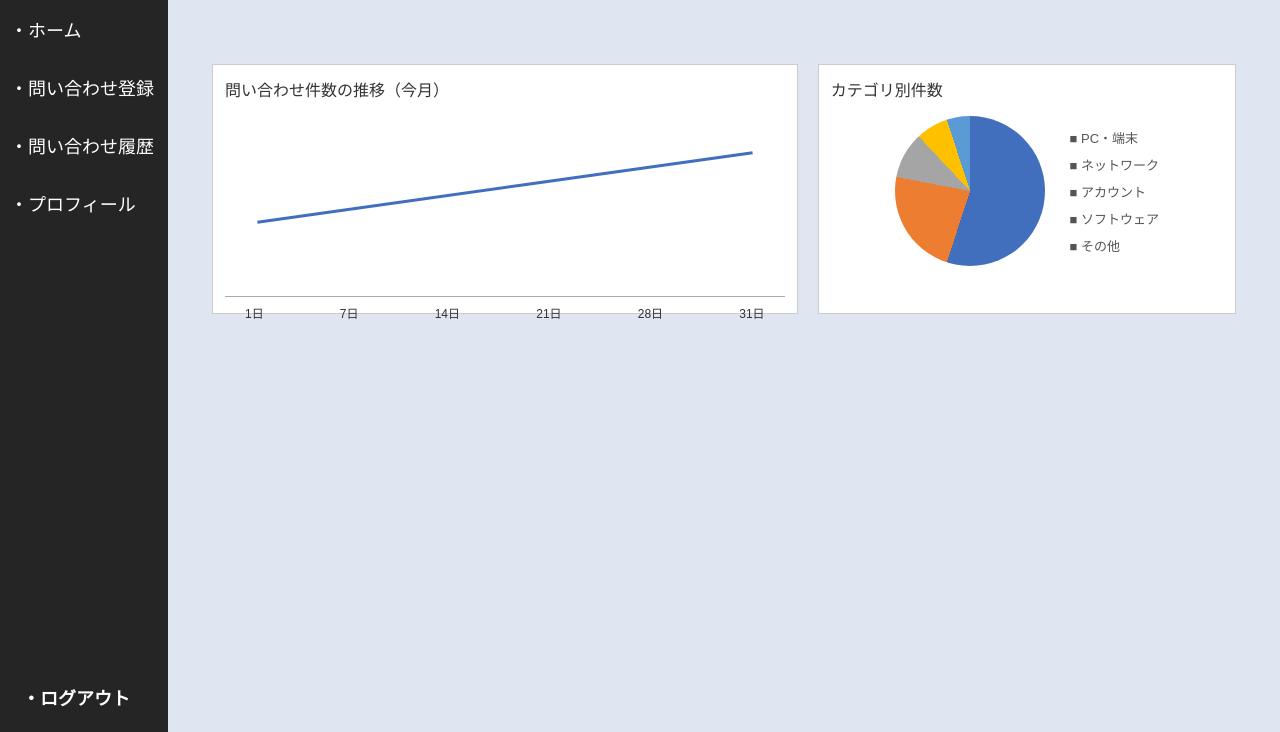
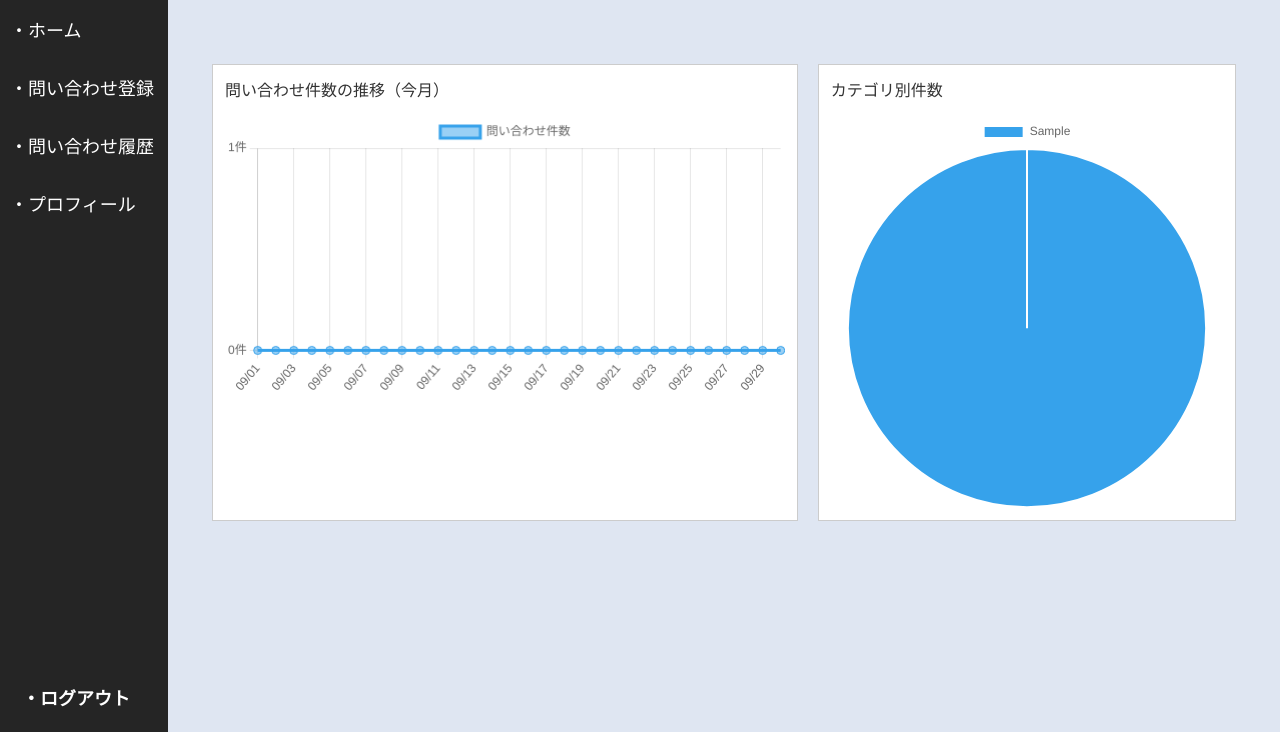
Before and after one commit to inosuba1107/inquiry-system, a FastAPI app: page /home in a window 1280 px wide. Shown: the part 68-800 px from the top of the page. Run offline with FastAPI, Linux system fonts and the light colour scheme; the visitor is signed in with stand-in values (Sample User, id 1); tables that the repository leaves empty hold one stand-in row (values such as "Sample post").

Commit message:
グラフ追加

```diff
--- a/app/main.py
+++ b/app/main.py
@@ -3,15 +3,17 @@ from fastapi.templating import Jinja2Templates
 from fastapi.staticfiles import StaticFiles
 from sqlalchemy.orm import Session
 from starlette.middleware.sessions import SessionMiddleware
-from datetime import datetime
+from datetime import datetime, timedelta
 from fastapi.responses import RedirectResponse
 from sqlalchemy import func
+
 
 from .database import engine, Base, SessionLocal
 from . import models
 from .auth import hash_password, verify_password
 
 import re
+import calendar
 
 Base.metadata.create_all(bind=engine)
 
@@ -138,6 +140,43 @@ def home_page(request: Request, db: Session = Depends(get_db)):
 
     count_all = pending_count + in_progress_count + completed_count
 
+    #今月の日別件数
+    today = datetime.now()
+    month_start = datetime(today.year, today.month, 1)
+    days_in_month = calendar.monthrange(today.year, today.month)[1]
+
+    daily_counts = []
+    daily_dates = []
+
+    for i in range(days_in_month):
+        day_start = month_start + timedelta(days=i)
+        day_end = day_start + timedelta(days=1)
+
+        inquiries = db.query(models.Inquiry).filter(
+            models.Inquiry.created_at >= day_start,
+            models.Inquiry.created_at < day_end
+        ).all()
+
+        display_datetime = day_start.strftime("%m/%d")
+
+        daily_dates.append(display_datetime)
+        daily_counts.append(len(inquiries))
+
+    # カテゴリ別件数
+    category_counts = {}
+
+    inquiries = db.query(models.Inquiry).all()
+
+    for inquiry in inquiries:
+        category = inquiry.category
+
+        if category not in category_counts:
+            category_counts[category] = 0
+
+        category_counts[category] += 1
+
+    print(category_counts)
+
     # 未読通知件数
     unread_count = db.query(
         models.Notification
@@ -168,7 +207,10 @@ def home_page(request: Request, db: Session = Depends(get_db)):
             "completed_count": completed_count,
             "count_all": count_all,
             "unread_count": unread_count,
-            "notifications": notifications
+            "notifications": notifications,
+            "daily_dates": daily_dates,
+            "daily_counts": daily_counts,
+            "category_counts": category_counts,
         }
     )
 
--- a/app/templates/home.html
+++ b/app/templates/home.html
@@ -160,18 +160,7 @@
 
                     <h3>問い合わせ件数の推移（今月）</h3>
 
-                    <div class="dummy-chart">
-                        <div class="chart-line"></div>
-
-                        <div class="chart-labels">
-                            <span>1日</span>
-                            <span>7日</span>
-                            <span>14日</span>
-                            <span>21日</span>
-                            <span>28日</span>
-                            <span>31日</span>
-                        </div>
-                    </div>
+                    <canvas id="inquiryChart"></canvas>
 
                 </div>
 
@@ -182,15 +171,7 @@
                     <h3>カテゴリ別件数</h3>
 
                     <div class="pie-area">
-                        <div class="pie-chart"></div>
-
-                        <div class="legend">
-                            <p>■ PC・端末</p>
-                            <p>■ ネットワーク</p>
-                            <p>■ アカウント</p>
-                            <p>■ ソフトウェア</p>
-                            <p>■ その他</p>
-                        </div>
+                        <canvas id="categoryChart"></canvas>
                     </div>
 
                 </div>
@@ -200,6 +181,57 @@
         </main>
 
     </div>
+
+    <script src="https://cdn.jsdelivr.net/npm/chart.js"></script>
+
+    <script>
+        const dates = {{ daily_dates | tojson }};
+        const counts = {{ daily_counts | tojson }};
+        const categoryData = {{ category_counts | tojson }};
+
+        console.log(dates);
+        console.log(counts);
+        const ctx = document.getElementById("inquiryChart");
+
+        new Chart(ctx, {
+            type: "line",
+            data: {
+                labels: dates,
+                datasets: [{
+                    label: "問い合わせ件数",
+                    data: counts,
+                    tension: 0.3,
+                    pointRadius: 4
+                }]
+            },
+            options: {
+                scales: {
+                    y: {
+                        beginAtZero: true,
+                        ticks: {
+                            precision: 0,
+                            callback: function(value) {
+                                return value + "件";
+                            }
+                        }
+                    }
+                }
+            }
+        });
+
+        const categoryCtx = document.getElementById("categoryChart");
+
+        new Chart(categoryCtx, {
+            type: "pie",
+            data: {
+                labels: Object.keys(categoryData),
+                datasets: [{
+                    data: Object.values(categoryData)
+                }]
+            }
+        });
+    </script>
+
 
     <script>
         const notificationButton =
```
